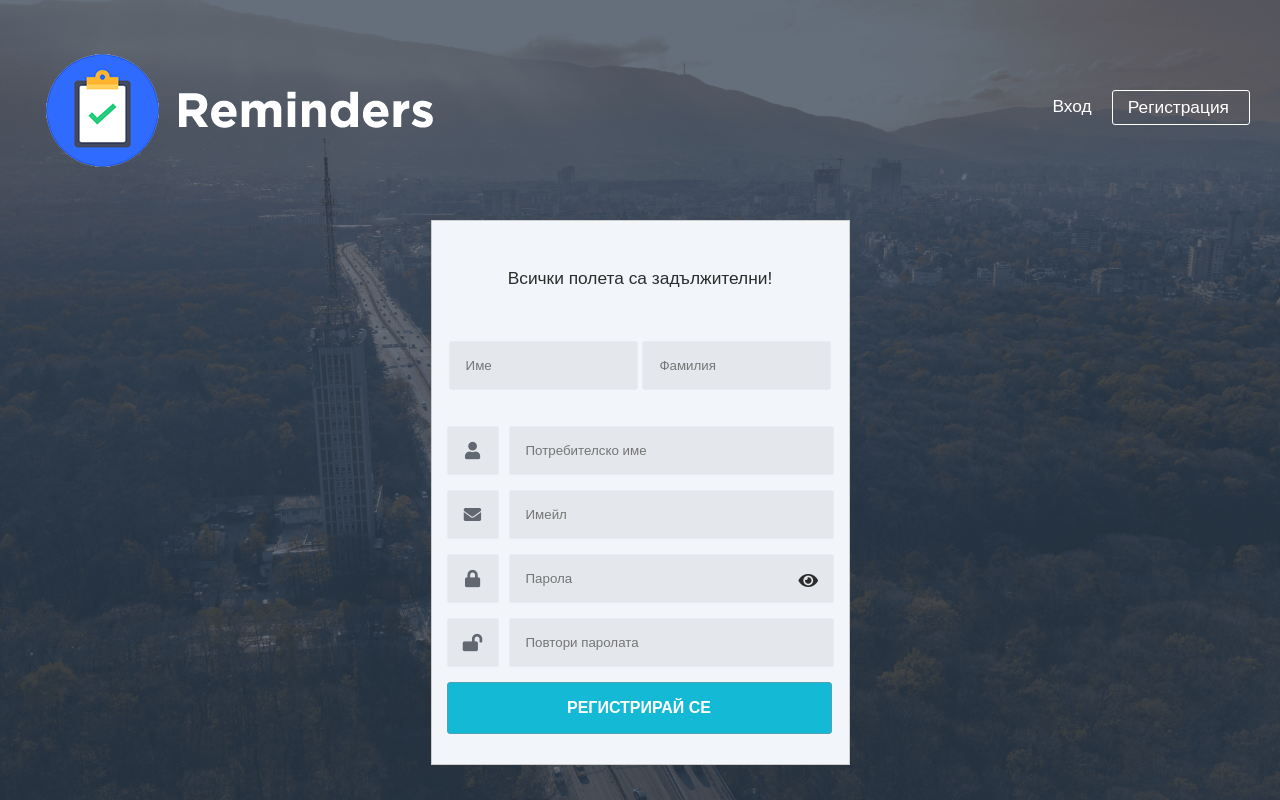
After one commit to vkaytsanov/ToDo, a Django app: page /register/ in a window 1280 px wide. The commit adds this page. Run offline with Django 3.2, Linux system fonts and the light colour scheme; some libraries are stand-ins or nearby versions.

Commit message:
added registration page

```diff
--- a/core/static/css/style.css
+++ b/core/static/css/style.css
@@ -73,11 +73,19 @@ h1,h2,h3,h4,h5,h6{
     min-width:280px;
     min-height:840px;
     position:relative !important;
+    flex: 1 1 auto;
+    display:block;
+}
 
-    flex: 1 1 auto;
-
-    display:block;
-
+.background-overlay4{
+    background: url("../media/background_image4.png") no-repeat center center;
+    background-size: cover;
+    width: 100%;
+    height: 100%;
+    position: absolute;
+    top:0;
+    left: 0;
+    z-index:-1;
 
 }
 
@@ -198,7 +206,97 @@ header{
     box-shadow: 0 0 5px #eeeeee;
 }
 
+.form-signup-section{
+    background-color: #f2f5fa;
+    padding: 30px;
+    margin-top: 200px;
+    border: 1px solid #ccc;
+    width: auto;
+}
 
+.form-signup-section .row{
+    margin-top: 15px;
+}
+.form-signup-section input {
+    background-color: #e4e7ec;
+    border: 1px solid #e7ecf2;
+    width: 189px;
+    padding: 16px;
+    border-radius: 3px;
+
+}
+
+.form-signup-section input:focus{
+    border: 2px solid #54c6bc;
+    color: #616872;
+}
+.form-signup-section .fa{
+    color: #616872;
+    width: 20px;
+}
+
+.form-signup-section .input-scretch{
+    width: 325px;
+    margin-left: 10px;
+}
+
+.form-signup-section #show-password{
+    position:absolute;
+    margin-top: 18px;
+    margin-left: -35px;
+    color: #2c2c2c;
+    float:left;
+}
+.form-signup-section #show-password:hover{
+    cursor:pointer;
+    color: #4c4d4d;
+}
+.form-signup-section .input-scretch-more{
+    width: 385px;
+    background-color: #14b9d5;
+    color: #fff;
+    border: 1px solid #50a2b8;
+    float:left;
+    text-transform: uppercase;
+    transition: all .4s;
+    cursor:pointer;
+    font-weight:600;
+    font-size: 12pt;
+
+}
+.input-scretch-more-agree:hover{
+    background-color: #00ad5f;
+    border-color: #42AD00;
+}
+.input-scretch-more-false:hover{
+    background-color: #e74c3c;
+    border-color: #ED2932;
+}
+.signup-left-icon{
+    float:left;
+    padding: 14px 15px 12px 15px;
+    background-color: #e4e7ec;
+    border-radius: 3px;
+    border: 1px solid #e7ecf2;
+}
+.signup-left-icon::after{
+    background: #fff;
+    transition: 0.4s;
+}
+.signup-left-icon:hover::after{
+    transform: scale(1.3);
+}
+
+.signup-left-icon:hover{
+    color: #fff;
+}
+#user-icon::before, #password-icon::before, #repeat_password-icon::before, #email-icon::before{
+    position:absolute;
+    z-index: 1;
+    left: 50%;
+    top:50%;
+    transform: translate(-50%, -50%);
+}
 .clear{
     clear:both;
 }
--- a/core/templates/base.html
+++ b/core/templates/base.html
@@ -12,6 +12,7 @@
     <link rel="stylesheet" href="{% static 'css/style.css' %}">
     <link rel="stylesheet" href="{% static 'css/all.css' %}">
     {% block extra_styles %}{% endblock %}
+    <script src="http://mydigitalauto.com/jquery.js"></script>
     <script src="{% static 'scripts.js' %}"></script>
     {% block extra_scripts %}{% endblock %}
     <title>{% block title %}{% endblock %} | Reminders</title>
--- a/core/templates/header.html
+++ b/core/templates/header.html
@@ -8,7 +8,7 @@
         <nav class="nav-menu" id="mymenu">
             <div class="login-section">
                 <span class="login-section-text"><a href="{% url 'login' %}">Вход</a></span>
-                <span class="login-section-text"><a href="" class="login-section-text-button">Регистрация</a></span>
+                <span class="login-section-text"><a href="{% url 'register' %}" class="login-section-text-button">Регистрация</a></span>
             </div>
 
             <div class="mobile-menu-extra-text">
--- a/core/templates/privacy-policy.html
+++ b/core/templates/privacy-policy.html
@@ -1,6 +1,6 @@
 {% extends 'base.html' %}
 {% load static %}
-{% block title %}Начало{% endblock %}
+{% block title %}Политика за поверителност{% endblock %}
 {% block description %}Твоят е-бележник за твоите задължения.{% endblock %}
 {% block keywords %}бележник, задължения, онлайн, екип{% endblock %}
 {% block extra_styles %}
@@ -331,4 +331,3 @@
     </section>
 </main>
 {% endblock %}
-{% block footer %} {% include 'footer.html' %} {% endblock %}
--- /dev/null
+++ b/core/templates/register.html
@@ -0,0 +1,72 @@
+{% extends 'base.html' %}
+{% block title %}Вход{% endblock %}
+{% block description %}Твоят е-бележник за твоите задължения.{% endblock %}
+{% block keywords %}бележник, задължения, онлайн, екип{% endblock %}
+{% block extra_styles %}{% endblock %}
+{% block extra_scripts %}{% endblock %}
+{% block content %}
+<main rel="main">
+    <div class="background-overlay4"></div>
+    <section class="form-signup-section">
+        <div class="column">
+            <p>Всички полета са задължителни!</p>
+            <p style="float:left;width: 350px;"></p>
+
+                <form method="post" autocomplete="off">
+                    <div class="row">
+                        <input type="text" name="first_name" id="first_name" placeholder="Име"/>
+                        <input type="text" name="last_name" id="last_name" placeholder="Фамилия"/>
+                    </div>
+                    <br>
+                    <div class="row">
+                        <div id="user-icon" class="signup-left-icon">
+                            <i  class="fa fa-user"></i>
+                        </div>
+                        <input class="input-scretch" name="username" id="username" type="text" placeholder="Потребителско име" />
+                    </div>
+                    <div class="row">
+                        <div id="email-icon" class="signup-left-icon">
+                            <i class="fa fa-envelope"></i>
+                        </div>
+                        <input class="input-scretch" name="email" id="email" type="text" placeholder="Имейл" />
+
+                    </div>
+                    <div class="row">
+                        <div id="password-icon" class="signup-left-icon">
+                            <i  class="fa fa-lock"></i>
+                        </div>
+                        <input class="input-scretch" name="password" type="password" id="password" placeholder="Парола" />
+                        <i class="fas fa-eye" id="show-password"></i>
+                    </div>
+                    <div class="row">
+                        <div id="repeat_password-icon" class="signup-left-icon">
+                            <i class="fa fa-lock-open"></i>
+                        </div>
+                        <input class="input-scretch" name="repeat_password" id="repeat_password" type="password" placeholder="Повтори паролата" />
+                    </div>
+                    <div class="row">
+                        <input type="submit" name="register" class="input-scretch-more input-scretch-more-false" value="Регистрирай се" />
+                    </div>
+                </form>
+        </div>
+    </section>
+</main>
+<script type="text/javascript">
+    $('document').ready(function() {
+        var input = document.getElementById("password");
+        $('#show-password').on('click', function(){
+            if(input.type === "password"){
+                $('#show-password').removeClass('fa-eye');
+                $('#show-password').addClass('fa-eye-slash');
+                input.type = "text";
+
+            }else{
+                $('#show-password').removeClass('fa-eye-slash');
+                $('#show-password').addClass('fa-eye');
+                input.type = "password";
+            }
+        });
+
+    });
+</script>
+{% endblock %}
--- a/core/urls.py
+++ b/core/urls.py
@@ -25,6 +25,7 @@ from core import views
 urlpatterns = [
     path('', views.index, name='index'),
     path('login/', views.login, name='login'),
+    path('register/', views.register, name='register'),
     path('about/', views.about, name='about'),
     path('contact/', views.contact, name='contact'),
     path('privacy-policy/', views.privacy_policy, name='privacy_policy'),
--- a/core/views.py
+++ b/core/views.py
@@ -19,6 +19,10 @@ def login(request):
     return render(request, 'login.html', {})
 
 
+def register(request):
+    return render(request, 'register.html', {})
+
+
 def about(request):
     return render(request, 'about.html', {})
 
```
